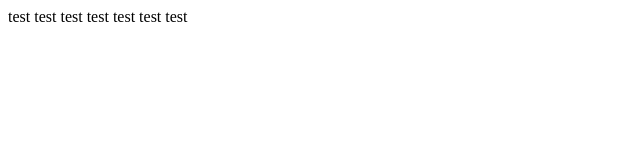
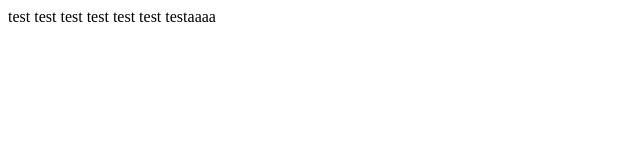
Before and after one commit to p242va20181072/git-test, a plain HTML site: page index.html in a window 1280 px wide. Shown: the full height of the page, 0-640 px from the left. Drawn offline with Linux system fonts and the light colour scheme.

Commit message:
download

```diff
--- a/index.html
+++ b/index.html
@@ -7,6 +7,6 @@
     <title>Document</title>
 </head>
 <body>
-    test test test test test test test
+    test test test test test test testaaaa
 </body>
 </html>
```
